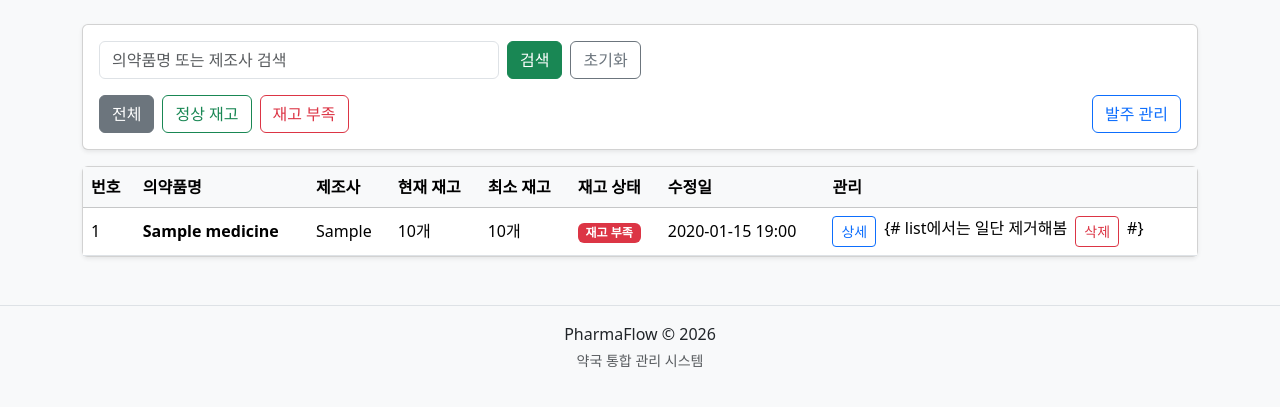
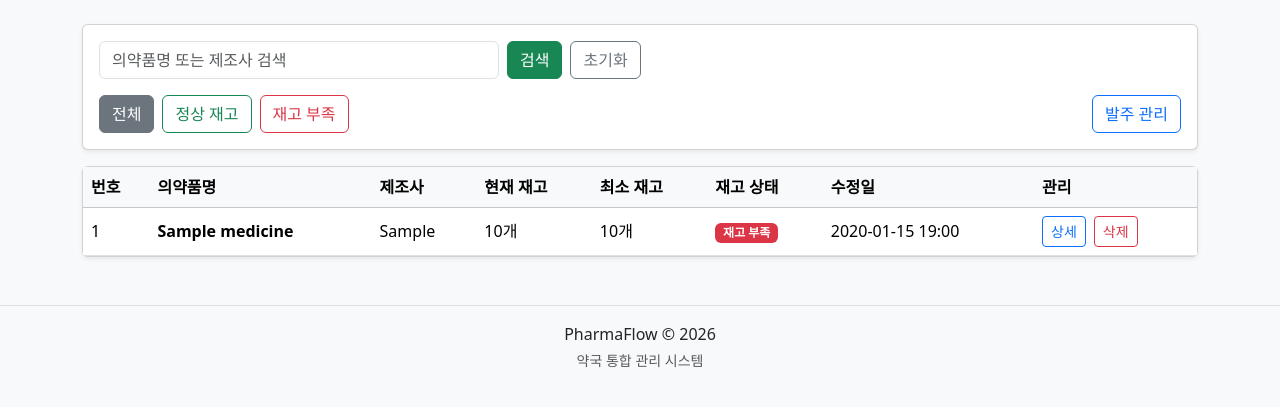
Before and after one commit to Highbuilder08/PharmaFlow, a Django app: page /inventory/ in a window 1280 px wide. Shown: the part 160-567 px from the top of the page. Run offline with Django 5.2, Linux system fonts and the light colour scheme; a user stored in the database is signed in; tables that the repository leaves empty hold one stand-in row (values such as "Sample post"); grey boxes marked "Sample" are stand-in pictures; parts of the project's set-up code (start-up, migrations or seed data) failed here and were passed over.

Commit message:
의약품 목록 불필요한 주석표시 제거

```diff
--- a/inventory/templates/inventory/medicine_list.html
+++ b/inventory/templates/inventory/medicine_list.html
@@ -192,14 +192,12 @@
                                     >
                                         상세
                                     </a>
-                                    {#    list에서는 일단 제거해봄
                                     <a
                                         href="{% url 'inventory:medicine_delete' medicine.pk %}"
                                         class="btn btn-sm btn-outline-danger"
                                     >
                                         삭제
                                     </a>
-                                    #}
                                 </div>
                             </td>
                         </tr>
```
